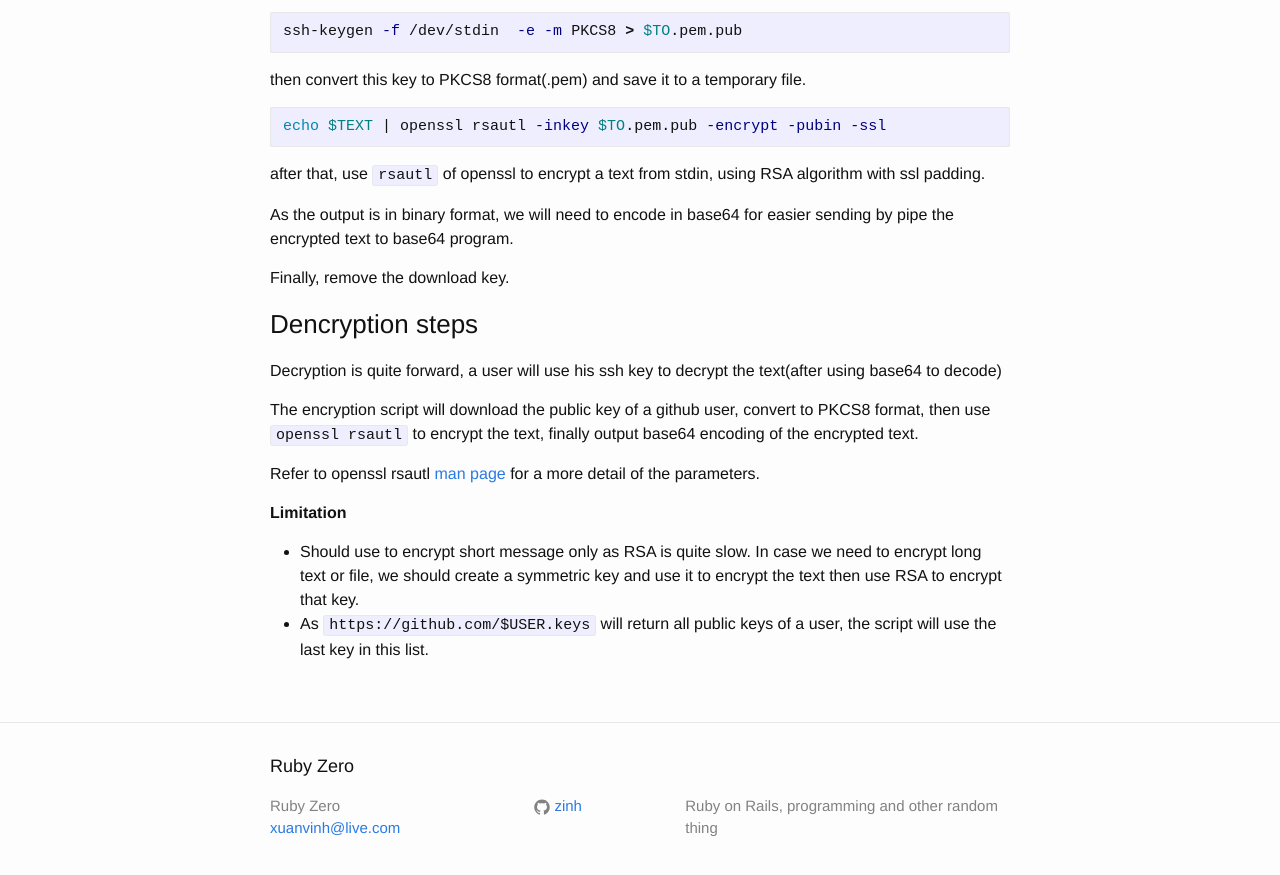
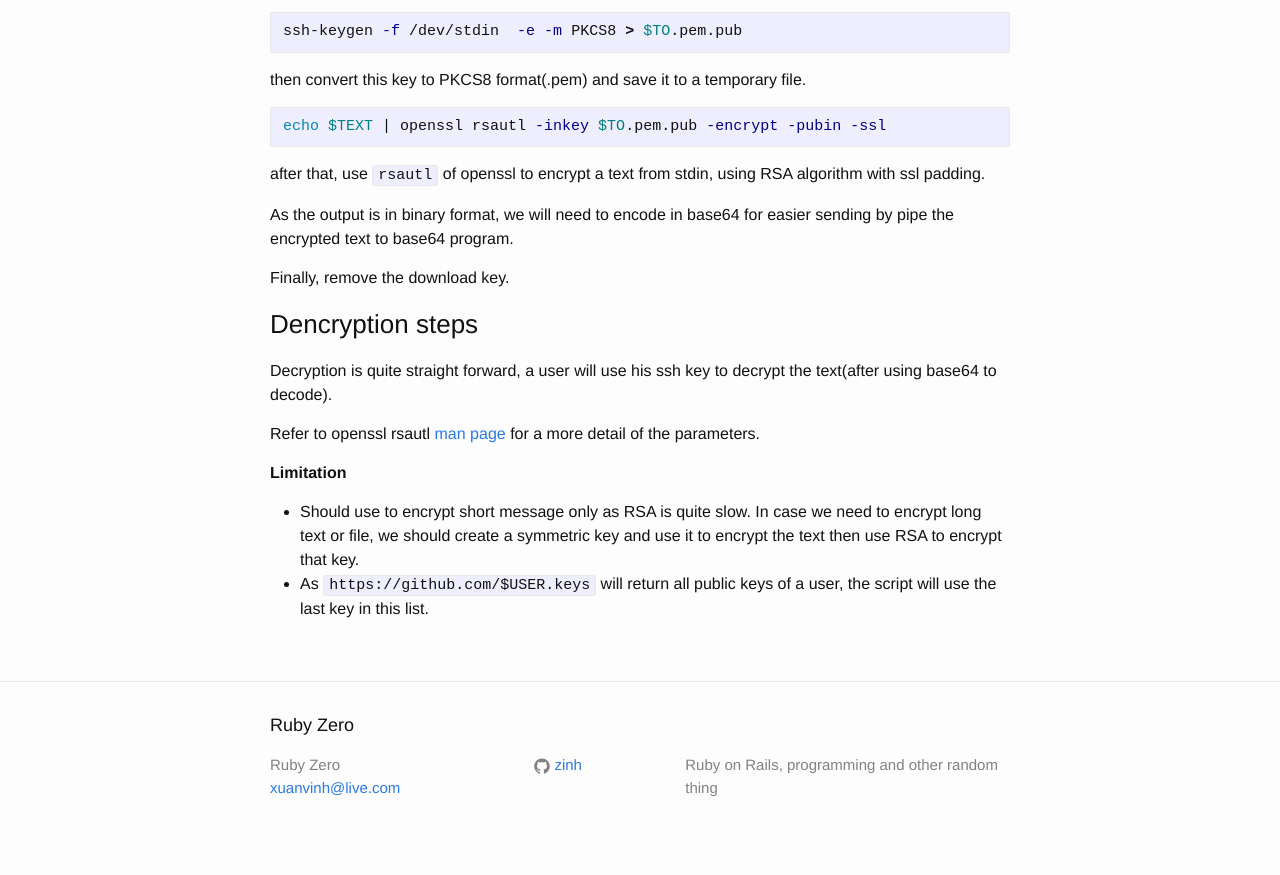
Before and after one commit to zinh/zinh.github.io, a Jekyll site: the page built from _posts/2018-07-18-end-to-end-encryption-using-ssh-key-pair.md, in a window 1280 px wide and 900 px high, scrolled down 743 px. Shown: the top 875 px of the window. Built offline with Jekyll 4.4.1, drawn with Linux system fonts in a browser that asks for light colours.

Commit message:
Update 2018-07-18-end-to-end-encryption-using-ssh-key-pair.md

```diff
--- a/_posts/2018-07-18-end-to-end-encryption-using-ssh-key-pair.md
+++ b/_posts/2018-07-18-end-to-end-encryption-using-ssh-key-pair.md
@@ -52,9 +52,7 @@ Finally, remove the download key.
 
 ### Dencryption steps
 
-Decryption is quite forward, a user will use his ssh key to decrypt the text(after using base64 to decode)
-
-The encryption script will download the public key of a github user, convert to PKCS8 format, then use `openssl rsautl` to encrypt the text, finally output base64 encoding of the encrypted text.
+Decryption is quite straight forward, a user will use his ssh key to decrypt the text(after using base64 to decode).
 
 Refer to openssl rsautl [man page](https://www.openssl.org/docs/man1.1.0/apps/openssl-rsautl.html){:target="_blank"}{:rel="nofollow"} for a more detail of the parameters.
 
```
